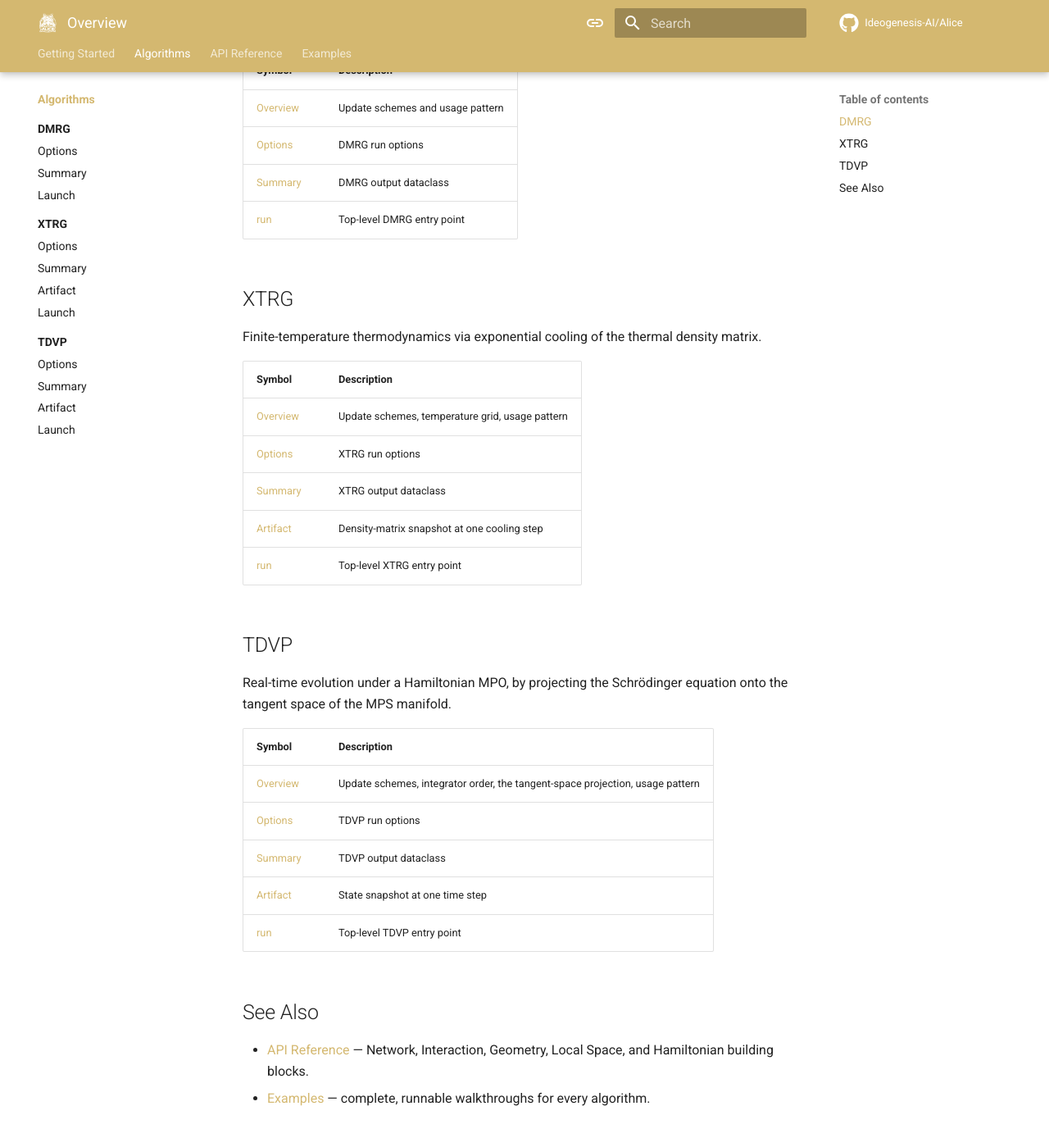
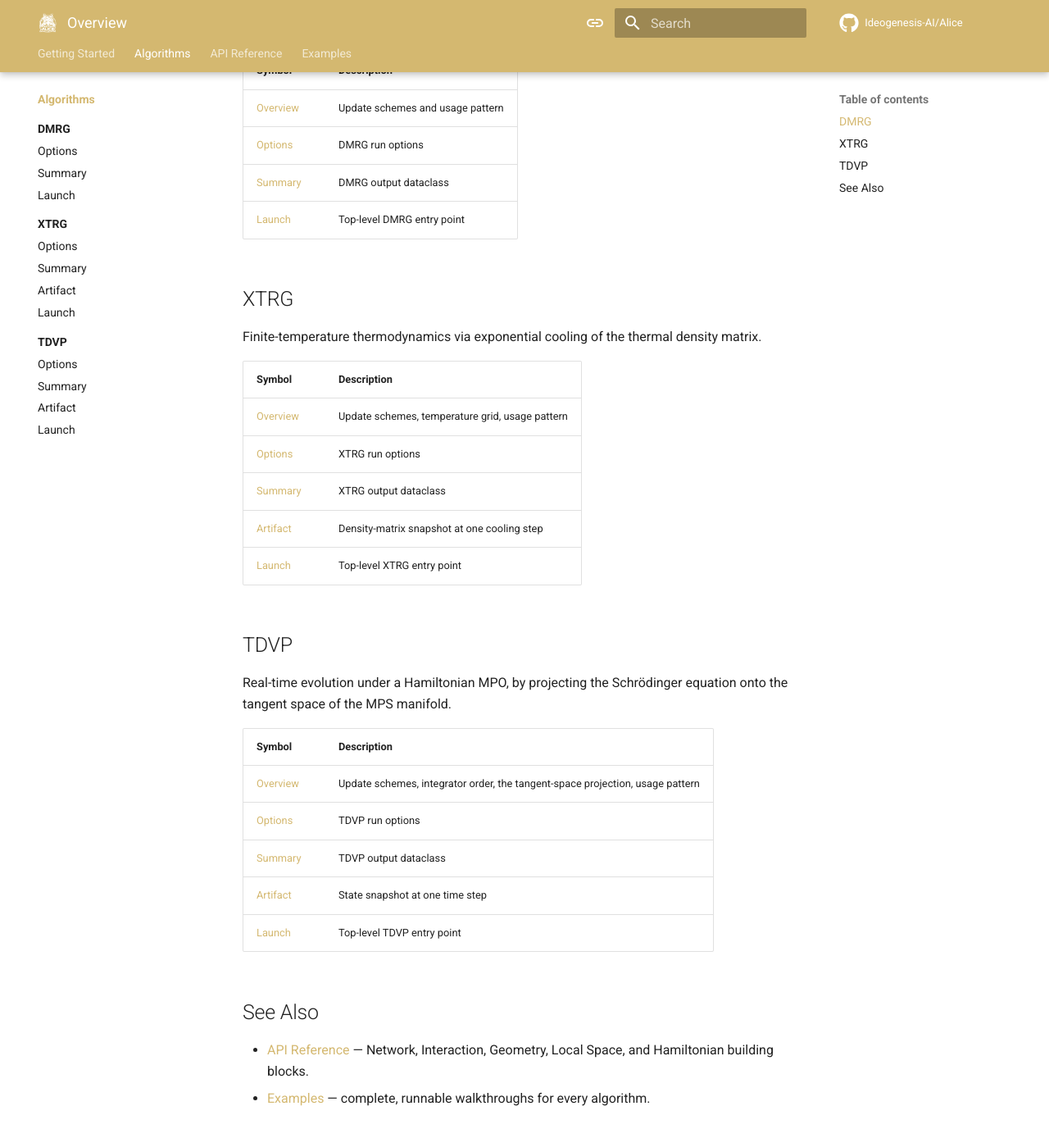
Before and after one commit to Ideogenesis-AI/Alice, an MkDocs documentation site: the page built from docs/algorithms/index.md, in a window 1280 px wide and 1400 px high, scrolled down 340 px. Shown: the top 1388 px of the window at 82% size. Built offline with MkDocs 1.6.1 and Material for MkDocs 9.7.7, drawn with Linux system fonts in a browser that asks for light colours; comment, search, counter and statistics services are not loaded.

Commit message:
Rename the run entries to Launch in the algorithms index tables
The algorithms index named the top-level entry point of each algorithm after
the function, run, while the sidebar calls the same page Launch, so a reader
following a link saw the destination change name under them. Adopted the
sidebar label in all three tables. The remaining run references elsewhere in
the documentation are prose about the function itself and keep its real name.

```diff
--- a/docs/algorithms/index.md
+++ b/docs/algorithms/index.md
@@ -11,7 +11,7 @@ Ground-state search via alternating sweep optimization of MPS tensors.
 | [Overview](dmrg/index.md) | Update schemes and usage pattern |
 | [Options](dmrg/options.md) | DMRG run options |
 | [Summary](dmrg/summary.md) | DMRG output dataclass |
-| [run](dmrg/run.md) | Top-level DMRG entry point |
+| [Launch](dmrg/run.md) | Top-level DMRG entry point |
 
 ## XTRG
 
@@ -23,7 +23,7 @@ Finite-temperature thermodynamics via exponential cooling of the thermal density
 | [Options](xtrg/options.md) | XTRG run options |
 | [Summary](xtrg/summary.md) | XTRG output dataclass |
 | [Artifact](xtrg/artifact.md) | Density-matrix snapshot at one cooling step |
-| [run](xtrg/run.md) | Top-level XTRG entry point |
+| [Launch](xtrg/run.md) | Top-level XTRG entry point |
 
 ## TDVP
 
@@ -35,7 +35,7 @@ Real-time evolution under a Hamiltonian MPO, by projecting the Schrödinger equa
 | [Options](tdvp/options.md) | TDVP run options |
 | [Summary](tdvp/summary.md) | TDVP output dataclass |
 | [Artifact](tdvp/artifact.md) | State snapshot at one time step |
-| [run](tdvp/run.md) | Top-level TDVP entry point |
+| [Launch](tdvp/run.md) | Top-level TDVP entry point |
 
 ## See Also
 
```
